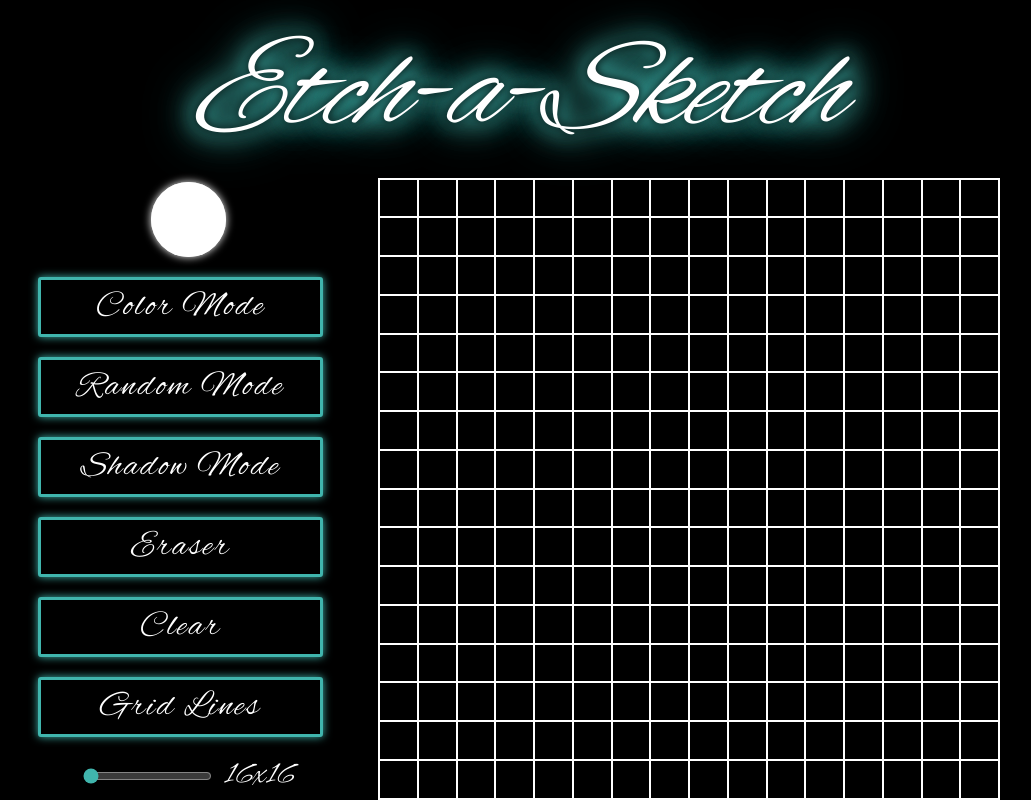
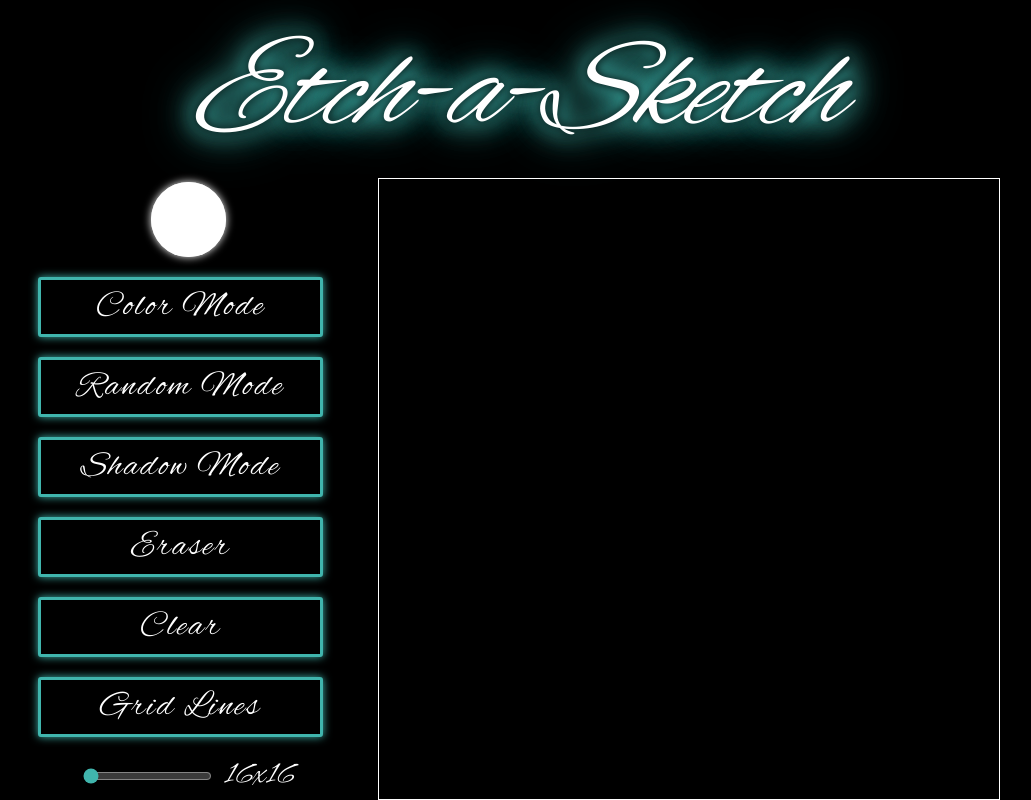
Before and after one commit to DazaiCR/Sketchpad, a plain HTML site: page index.html in a window 1280 px wide. Both pictures are taken after a click on the button "Grid Lines". Shown: the whole page, without its empty margins (121-1152 px from the left). Drawn offline with Linux system fonts and the light colour scheme; a web font is replaced by a local one.

Commit message:
Add toggle grid lines

```diff
--- a/script.js
+++ b/script.js
@@ -1,8 +1,10 @@
 let gridDivs = [];
 let numOfCols = 16;
 let gridLength = 620;
+let squares;
 let gridSizeInput = document.querySelector("#grid-size-input");
-let squares;
+let gridLinesButton = document.querySelector(".grid-lines");
+
 
 function createDiv() {
     const gridDiv = document.createElement("div");
@@ -42,6 +44,10 @@ function setUpGridSizeValue() {
     });
 }
 
+fillGrid();
+setUpColorInputShadowColor();
+setUpGridSizeValue();
+
 gridSizeInput.addEventListener("change", () => {
     let squareLength = gridLength / numOfCols;
     fillGrid();
@@ -52,6 +58,7 @@ gridSizeInput.addEventListener("change", () => {
     });
 })
 
-fillGrid();
-setUpColorInputShadowColor();
-setUpGridSizeValue();
+gridLinesButton.addEventListener("click", () => {
+    squares = document.querySelectorAll(".square");
+    squares.forEach(square => square.classList.toggle("no-borders"));
+});
--- a/style.css
+++ b/style.css
@@ -55,6 +55,10 @@ html, body {
     height: 38.75px;
     width: 38.75px;
     cursor: grabbing;
+}
+
+.no-borders {
+    border: none;
 }
 
 .buttons {
```
